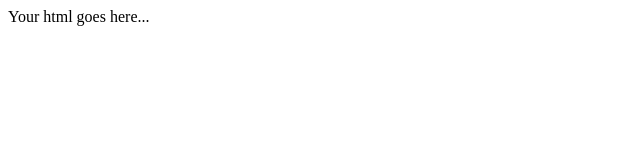
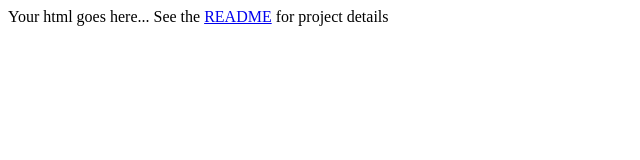
Before and after one commit to cs-plus-plus/Web-Design, a plain HTML site: page index.html in a window 1280 px wide. Shown: the whole page, without its empty margins (0-640 px from the left). Drawn offline with Linux system fonts and the light colour scheme.

Commit message:
Update index.html

```diff
--- a/index.html
+++ b/index.html
@@ -7,6 +7,6 @@
 </head>
 <body>
     Your html goes here...
-
+    See the <a href="README>md">README</a> for project details
 </body>
 </html>
```
